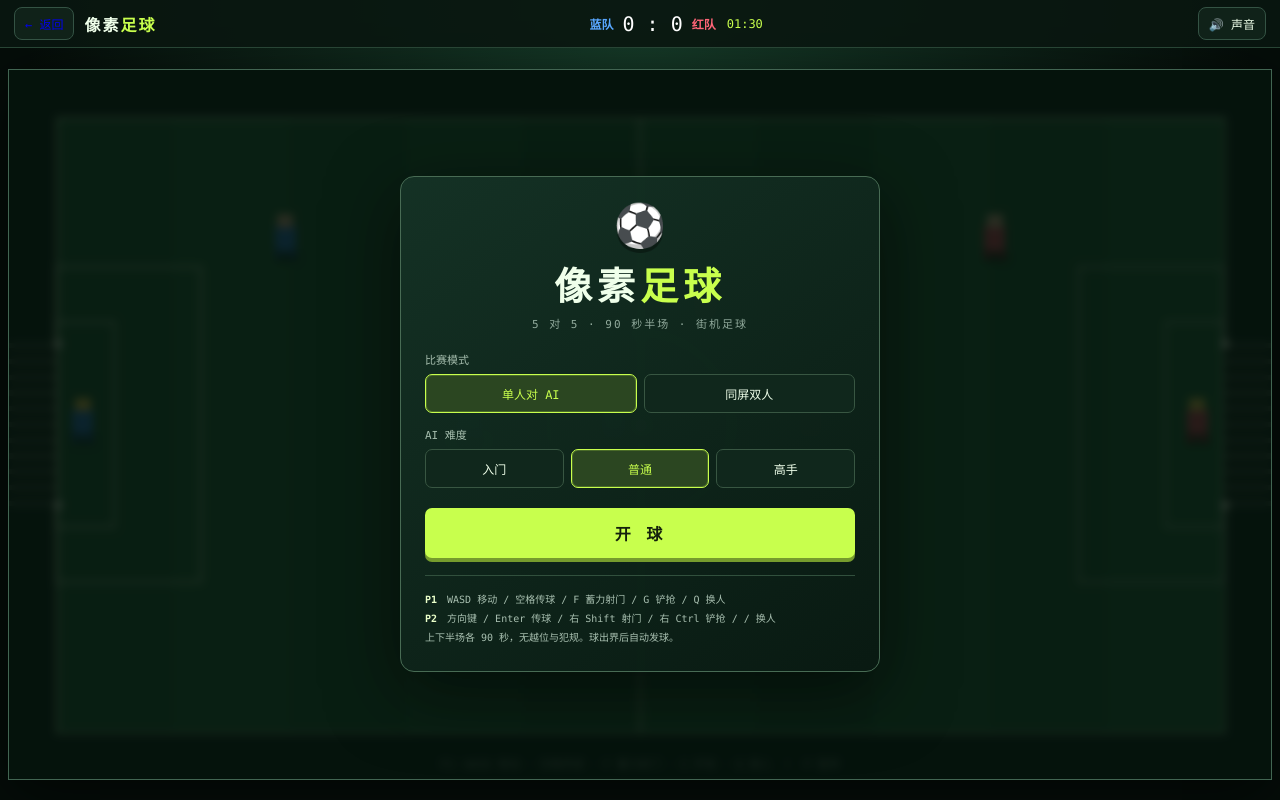
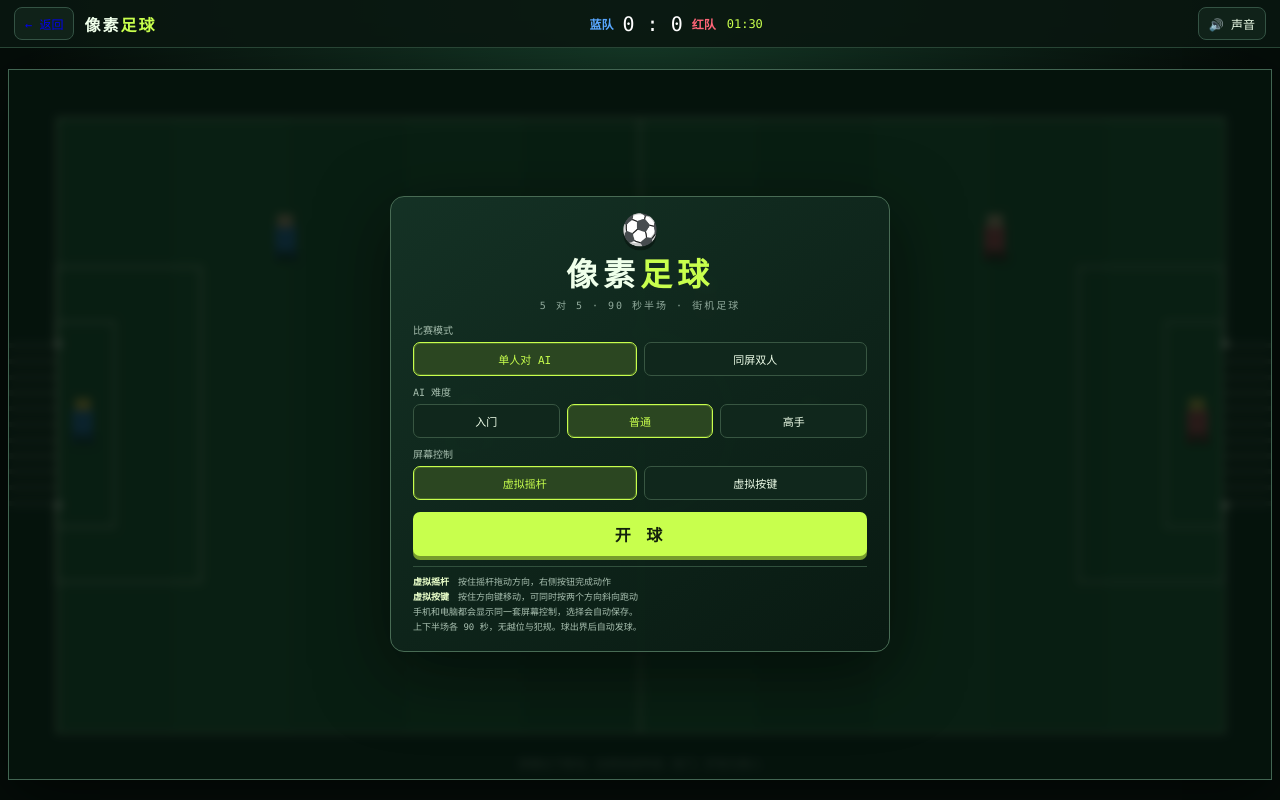
Before and after one commit to Xsny-001/cuiyanbin-game-space, a website: page games/football/index.html in a window 1280 px wide. Drawn offline with Linux system fonts and the light colour scheme.

Commit message:
Add selectable touch controls to football

```diff
--- a/games/football/index.html
+++ b/games/football/index.html
@@ -20,17 +20,19 @@
     #announce{position:absolute;top:14%;left:50%;transform:translateX(-50%);padding:7px 14px;border:1px solid #d9ff8377;border-radius:5px;background:#07150ddd;color:var(--lime);font-weight:bold;font-size:clamp(11px,1.8vw,18px);letter-spacing:2px;pointer-events:none;opacity:0;transition:opacity .15s;white-space:nowrap}#announce.show{opacity:1}
     #hint{position:absolute;bottom:8px;left:50%;transform:translateX(-50%);font-size:clamp(8px,1.1vw,11px);color:#d9eadcaa;white-space:nowrap;pointer-events:none}
     .overlay{position:absolute;inset:0;z-index:10;display:flex;align-items:center;justify-content:center;padding:16px;background:#05110bd9;backdrop-filter:blur(4px)}.overlay.hidden{display:none}
-    .panel{width:min(480px,96%);max-height:100%;overflow:auto;padding:24px;border:1px solid #486b54;border-radius:14px;background:linear-gradient(145deg,#153326f5,#091a12f5);box-shadow:0 20px 70px #0008;text-align:center}
-    .ball-logo{font-size:42px;filter:drop-shadow(0 4px 0 #0005)}h1{margin:6px 0 4px;font-size:clamp(25px,5vw,38px);letter-spacing:5px}h1 span{color:var(--lime)}.sub{margin:0 0 20px;color:var(--muted);font-size:11px;letter-spacing:2px}
-    .label{text-align:left;font-size:11px;color:#a5bdad;margin:13px 0 7px}.choices{display:flex;gap:7px}.choice{flex:1;border:1px solid #385642;background:#10271c;border-radius:7px;padding:10px 5px;font-size:12px}.choice.active{border-color:var(--lime);background:#2b4621;color:var(--lime);box-shadow:inset 0 0 0 1px #c8ff4d33}
-    .primary{width:100%;margin-top:20px;border:0;border-radius:7px;background:var(--lime);color:#13200c;font-weight:900;padding:13px;letter-spacing:3px;box-shadow:0 4px 0 #769c2d}.primary:active{transform:translateY(3px);box-shadow:0 1px 0 #769c2d}
-    .help{margin-top:17px;padding-top:14px;border-top:1px solid #31503d;text-align:left;font-size:10px;line-height:1.9;color:#a9c0b1}.help b{color:#eaffca}.result-score{font-size:46px;font-weight:900;margin:12px}#resultTitle{color:var(--lime)}
+    .panel{width:min(500px,96%);max-height:100%;overflow:auto;padding:16px 22px;border:1px solid #486b54;border-radius:14px;background:linear-gradient(145deg,#153326f5,#091a12f5);box-shadow:0 20px 70px #0008;text-align:center}
+    .ball-logo{font-size:30px;line-height:1.1;filter:drop-shadow(0 4px 0 #0005)}h1{margin:3px 0 2px;font-size:clamp(23px,4vw,32px);letter-spacing:5px}h1 span{color:var(--lime)}.sub{margin:0 0 10px;color:var(--muted);font-size:10px;letter-spacing:2px}
+    .label{text-align:left;font-size:10px;color:#a5bdad;margin:8px 0 5px}.choices{display:flex;gap:7px}.choice{flex:1;border:1px solid #385642;background:#10271c;border-radius:7px;padding:8px 5px;font-size:11px}.choice.active{border-color:var(--lime);background:#2b4621;color:var(--lime);box-shadow:inset 0 0 0 1px #c8ff4d33}
+    .primary{width:100%;margin-top:12px;border:0;border-radius:7px;background:var(--lime);color:#13200c;font-weight:900;padding:10px;letter-spacing:3px;box-shadow:0 4px 0 #769c2d}.primary:active{transform:translateY(3px);box-shadow:0 1px 0 #769c2d}
+    .help{margin-top:10px;padding-top:8px;border-top:1px solid #31503d;text-align:left;font-size:9px;line-height:1.65;color:#a9c0b1}.help b{color:#eaffca}.result-score{font-size:46px;font-weight:900;margin:12px}#resultTitle{color:var(--lime)}
     #pauseBtn{display:none}body.playing #pauseBtn{display:block}
-    #touch{display:none;position:absolute;inset:0;pointer-events:none;z-index:4}.touch-side{position:absolute;bottom:8px;display:flex;align-items:flex-end;gap:8px;pointer-events:none}.touch-side.p1{left:10px}.touch-side.p2{right:10px;flex-direction:row-reverse}.stick{width:92px;height:92px;border:2px solid #ffffff35;border-radius:50%;background:#07130c55;pointer-events:auto;position:relative}.nub{position:absolute;left:29px;top:29px;width:32px;height:32px;border-radius:50%;background:#e9ffd788;border:1px solid white}
+    #touch{display:none;position:absolute;inset:0;pointer-events:none;z-index:4}.touch-side{position:absolute;bottom:8px;display:flex;align-items:flex-end;justify-content:space-between;gap:8px;pointer-events:none}.touch-side.p1{left:10px;right:10px}.touch-side.p2{right:10px;flex-direction:row-reverse;display:none}.stick{width:92px;height:92px;border:2px solid #ffffff35;border-radius:50%;background:#07130c55;pointer-events:auto;position:relative}.nub{position:absolute;left:29px;top:29px;width:32px;height:32px;border-radius:50%;background:#e9ffd788;border:1px solid white}
+    .dpad{display:none;width:96px;height:96px;grid-template:repeat(3,1fr)/repeat(3,1fr);gap:2px;pointer-events:auto}.padbtn{border:1px solid #ffffff45;border-radius:6px;background:#0a2117cc;font-size:13px;padding:0;touch-action:none}.padbtn[data-dir=up]{grid-area:1/2}.padbtn[data-dir=left]{grid-area:2/1}.padbtn.mid{grid-area:2/2;border:0;background:#07130c44;border-radius:50%;font-size:14px}.padbtn[data-dir=right]{grid-area:2/3}.padbtn[data-dir=down]{grid-area:3/2}.padbtn.pressed{background:#c8ff4d;color:#0a180b}
+    body.scheme-pad .stick{display:none}body.scheme-pad .dpad{display:grid}
     .actions{display:grid;grid-template-columns:repeat(2,48px);gap:6px;pointer-events:auto}.act{height:44px;border-radius:50%;border:1px solid #ffffff55;background:#112b20cc;font-size:10px;font-weight:bold;padding:0}.act.shoot{background:#a3d536bb;color:#0a180b}.act.pressed{filter:brightness(1.6);transform:scale(.94)}
-    body.playing.touch #touch{display:block}body.touch #hint{display:none}body.twotouch .stick{width:76px;height:76px}body.twotouch .nub{left:23px;top:23px;width:28px;height:28px}body.twotouch .actions{grid-template-columns:repeat(2,40px)}body.twotouch .act{height:37px;font-size:9px}
+    body.playing #touch{display:block}body.playing #hint{opacity:0}body.twotouch .touch-side{width:auto;gap:22px}body.twotouch .touch-side.p1{right:auto}body.twotouch .touch-side.p2{display:flex}body.twotouch .stick{width:76px;height:76px}body.twotouch .nub{left:23px;top:23px;width:28px;height:28px}body.twotouch .dpad{width:78px;height:78px}body.twotouch .actions{grid-template-columns:repeat(2,40px)}body.twotouch .act{height:37px;font-size:9px}
     @media(max-width:700px){header{height:40px;padding-left:8px;padding-right:8px}.brand{font-size:11px}.back,.icon{padding:5px 7px}.icon{font-size:0}.icon::first-letter{font-size:13px}#scoreboard{gap:5px;font-size:10px}#score{font-size:16px}#stage{padding:3px}.panel{padding:16px}.help{font-size:9px}h1{margin:2px}.sub{margin-bottom:8px}.label{margin-top:8px}.primary{margin-top:12px;padding:10px}.ball-logo{font-size:28px}}
-    @media(orientation:portrait) and (max-width:700px){#frame{width:100%}body.playing #stage{align-items:center}.touch-side{bottom:-104px}body.playing #frame{overflow:visible;margin-bottom:100px}body.playing.touch #touch{inset:0}#announce{top:8%}}
+    @media(orientation:portrait) and (max-width:700px){#frame{width:100%}.overlay{position:fixed;inset:40px 0 0;padding:6px}body.playing #stage{align-items:flex-start;padding-top:10px}body.playing #frame{overflow:visible;margin-bottom:0}.touch-side{position:fixed;bottom:max(14px,env(safe-area-inset-bottom))}body.twotouch .touch-side{gap:2px}#announce{top:8%}}
     @media(prefers-reduced-motion:reduce){*{transition:none!important}}
   </style>
 </head>
@@ -43,15 +45,16 @@
   </header>
   <main id="stage"><div id="frame">
     <canvas id="game" width="480" height="270" aria-label="像素足球比赛画面"></canvas>
-    <div id="announce"></div><div id="hint">P1：WASD 移动 · 空格传球 · F 蓄力射门 · G 铲抢 · Q 换人　｜　P 暂停</div>
+    <div id="announce"></div><div id="hint">屏幕左下移动，右侧完成传球、射门、铲抢与换人</div>
     <div id="touch">
-      <div class="touch-side p1" data-side="0"><div class="stick"><div class="nub"></div></div><div class="actions"><button class="act" data-act="switch">换人</button><button class="act" data-act="pass">传球</button><button class="act" data-act="tackle">铲抢</button><button class="act shoot" data-act="shoot">射门</button></div></div>
-      <div class="touch-side p2" data-side="1"><div class="stick"><div class="nub"></div></div><div class="actions"><button class="act" data-act="switch">换人</button><button class="act" data-act="pass">传球</button><button class="act" data-act="tackle">铲抢</button><button class="act shoot" data-act="shoot">射门</button></div></div>
+      <div class="touch-side p1" data-side="0"><div class="stick"><div class="nub"></div></div><div class="dpad" aria-label="方向键"><button class="padbtn" data-dir="up" aria-label="向上">▲</button><button class="padbtn" data-dir="left" aria-label="向左">◀</button><span class="padbtn mid" aria-hidden="true">●</span><button class="padbtn" data-dir="right" aria-label="向右">▶</button><button class="padbtn" data-dir="down" aria-label="向下">▼</button></div><div class="actions"><button class="act" data-act="switch">换人</button><button class="act" data-act="pass">传球</button><button class="act" data-act="tackle">铲抢</button><button class="act shoot" data-act="shoot">射门</button></div></div>
+      <div class="touch-side p2" data-side="1"><div class="stick"><div class="nub"></div></div><div class="dpad" aria-label="方向键"><button class="padbtn" data-dir="up" aria-label="向上">▲</button><button class="padbtn" data-dir="left" aria-label="向左">◀</button><span class="padbtn mid" aria-hidden="true">●</span><button class="padbtn" data-dir="right" aria-label="向右">▶</button><button class="padbtn" data-dir="down" aria-label="向下">▼</button></div><div class="actions"><button class="act" data-act="switch">换人</button><button class="act" data-act="pass">传球</button><button class="act" data-act="tackle">铲抢</button><button class="act shoot" data-act="shoot">射门</button></div></div>
     </div>
     <div class="overlay" id="menu"><div class="panel"><div class="ball-logo">⚽</div><h1>像素<span>足球</span></h1><p class="sub">5 对 5 · 90 秒半场 · 街机足球</p>
       <div class="label">比赛模式</div><div class="choices" id="modeChoices"><button class="choice active" data-value="single">单人对 AI</button><button class="choice" data-value="double">同屏双人</button></div>
       <div class="label" id="difficultyLabel">AI 难度</div><div class="choices" id="difficultyChoices"><button class="choice" data-value="easy">入门</button><button class="choice active" data-value="normal">普通</button><button class="choice" data-value="hard">高手</button></div>
-      <button class="primary" id="startBtn">开 球</button><div class="help"><b>P1</b>　WASD 移动 / 空格传球 / F 蓄力射门 / G 铲抢 / Q 换人<br><b>P2</b>　方向键 / Enter 传球 / 右 Shift 射门 / 右 Ctrl 铲抢 / / 换人<br>上下半场各 90 秒，无越位与犯规。球出界后自动发球。</div>
+      <div class="label">屏幕控制</div><div class="choices" id="controlChoices"><button class="choice active" data-value="stick">虚拟摇杆</button><button class="choice" data-value="pad">虚拟按键</button></div>
+      <button class="primary" id="startBtn">开 球</button><div class="help"><b>虚拟摇杆</b>　按住摇杆拖动方向，右侧按钮完成动作<br><b>虚拟按键</b>　按住方向键移动，可同时按两个方向斜向跑动<br>手机和电脑都会显示同一套屏幕控制，选择会自动保存。<br>上下半场各 90 秒，无越位与犯规。球出界后自动发球。</div>
     </div></div>
     <div class="overlay hidden" id="pause"><div class="panel"><h2>比赛暂停</h2><p class="sub">喝口水，再回球场。</p><button class="primary" id="resumeBtn">继续比赛</button><button class="choice" id="quitBtn" style="margin-top:14px;width:100%">返回主菜单</button></div></div>
     <div class="overlay hidden" id="result"><div class="panel"><div class="ball-logo">🏆</div><h2 id="resultTitle">蓝队获胜</h2><div class="result-score" id="resultScore">3 : 1</div><p class="sub" id="resultSub">精彩的比赛！</p><button class="primary" id="rematchBtn">再赛一场</button><button class="choice" id="resultMenuBtn" style="margin-top:14px;width:100%">返回主菜单</button></div></div>
@@ -64,7 +67,7 @@
 const W=480,H=270,L=18,R=462,T=18,B=252,GOAL_T=105,GOAL_B=165,DT=1/120;
 const canvas=document.getElementById('game'),ctx=canvas.getContext('2d');ctx.imageSmoothingEnabled=false;
 const $=id=>document.getElementById(id), announceEl=$('announce');
-const G={state:'menu',beforePause:'play',mode:'single',difficulty:'normal',half:1,time:90,score:[0,0],timer:0,event:'',settled:false,kickTeam:0,restartTeam:0,restartType:'',last:0,acc:0};
+const G={state:'menu',beforePause:'play',mode:'single',difficulty:'normal',control:'stick',half:1,time:90,score:[0,0],timer:0,event:'',settled:false,kickTeam:0,restartTeam:0,restartType:'',last:0,acc:0};
 const ball={x:240,y:135,vx:0,vy:0,r:2.5,lastTeam:0,lock:0,owner:null};
 const controls=[newControl(),newControl()]; let players=[],particles=[],selected=[null,null],shake=0,frameTime=0;
 const keys=new Set();
@@ -73,17 +76,17 @@ function clamp(v,a,b){return Math.max(a,Math.min(b,v))}function len(x,y){return
 function beep(name){if(window.CYB)CYB.sound.play(name)}
 function announce(text,dur){G.event=text;announceEl.textContent=text;announceEl.classList.toggle('show',!!text);if(dur)G.timer=dur}
 function choiceGroup(id,fn){$(id).addEventListener('click',e=>{let b=e.target.closest('button');if(!b)return;$(id).querySelectorAll('button').forEach(x=>x.classList.toggle('active',x===b));fn(b.dataset.value);beep('click')})}
-let settings=window.CYB?CYB.store.get('football.settings',{}):{};G.mode=settings.mode==='double'?'double':'single';G.difficulty=['easy','normal','hard'].includes(settings.difficulty)?settings.difficulty:'normal';
-function syncMenu(){document.querySelectorAll('#modeChoices button').forEach(b=>b.classList.toggle('active',b.dataset.value===G.mode));document.querySelectorAll('#difficultyChoices button').forEach(b=>b.classList.toggle('active',b.dataset.value===G.difficulty));$('difficultyLabel').style.display=G.mode==='single'?'block':'none';$('difficultyChoices').style.display=G.mode==='single'?'flex':'none'}
-choiceGroup('modeChoices',v=>{G.mode=v;syncMenu()});choiceGroup('difficultyChoices',v=>G.difficulty=v);syncMenu();
+let settings=window.CYB?CYB.store.get('football.settings',{}):{};G.mode=settings.mode==='double'?'double':'single';G.difficulty=['easy','normal','hard'].includes(settings.difficulty)?settings.difficulty:'normal';G.control=settings.control==='pad'?'pad':'stick';
+function syncMenu(){document.querySelectorAll('#modeChoices button').forEach(b=>b.classList.toggle('active',b.dataset.value===G.mode));document.querySelectorAll('#difficultyChoices button').forEach(b=>b.classList.toggle('active',b.dataset.value===G.difficulty));document.querySelectorAll('#controlChoices button').forEach(b=>b.classList.toggle('active',b.dataset.value===G.control));$('difficultyLabel').style.display=G.mode==='single'?'block':'none';$('difficultyChoices').style.display=G.mode==='single'?'flex':'none';document.body.classList.toggle('scheme-stick',G.control==='stick');document.body.classList.toggle('scheme-pad',G.control==='pad')}
+choiceGroup('modeChoices',v=>{G.mode=v;syncMenu()});choiceGroup('difficultyChoices',v=>G.difficulty=v);choiceGroup('controlChoices',v=>{G.control=v;syncMenu()});syncMenu();
 function makePlayer(team,role,index){return {team,role,index,x:0,y:0,vx:0,vy:0,fx:team? -1:1,fy:0,r:5,stun:0,tackle:0,cool:0,ai:0,has:false};}
 function resetTeams(kickTeam){
  players=[];for(let t=0;t<2;t++){['GK','DF','DF','MF','FW'].forEach((role,i)=>players.push(makePlayer(t,role,i)))}
  for(const p of players){const dir=p.team===0?1:-1;let bx=p.role==='GK'?28:p.role==='DF'?105:p.role==='MF'?175:215;let ys=p.role==='DF'?[65,205]:p.role==='GK'?[135]:p.role==='MF'?[135]:[p.index%2?180:90];p.x=p.team===0?bx:W-bx;p.y=ys[0];if(kickTeam===p.team&&p.role==='FW'){p.x=240-dir*10;p.y=135}p.vx=p.vy=0;p.stun=p.tackle=p.cool=0;p.has=false}
  selected=[players.find(p=>p.team===0&&p.role==='MF'),players.find(p=>p.team===1&&p.role==='MF')];ball.x=240;ball.y=135;ball.vx=ball.vy=0;ball.owner=null;ball.lock=.3;ball.lastTeam=kickTeam;clearInputs();
 }
-function clearInputs(){keys.clear();for(const c of controls){c.x=c.y=0;c.shoot=false;c.charge=0;c.passTap=c.tackleTap=c.switchTap=false}document.querySelectorAll('.nub').forEach(n=>n.style.transform='');document.querySelectorAll('.act').forEach(b=>b.classList.remove('pressed'))}
-function startGame(){G.score=[0,0];G.half=1;G.time=90;G.settled=false;G.state='kickoff';G.kickTeam=Math.random()<.5?0:1;resetTeams(G.kickTeam);announce('上半场 · 准备开球',1.6);$('menu').classList.add('hidden');$('result').classList.add('hidden');$('pause').classList.add('hidden');document.body.classList.add('playing');document.body.classList.toggle('twotouch',G.mode==='double');updateTouch();if(window.CYB)CYB.store.set('football.settings',{mode:G.mode,difficulty:G.difficulty});beep('click')}
+function clearInputs(){keys.clear();for(const c of controls){c.x=c.y=0;c.shoot=false;c.charge=0;c.passTap=c.tackleTap=c.switchTap=false}document.querySelectorAll('.nub').forEach(n=>n.style.transform='');document.querySelectorAll('.act,.padbtn').forEach(b=>b.classList.remove('pressed'));if(typeof padPointers!=='undefined')padPointers.forEach(m=>m.clear())}
+function startGame(){G.score=[0,0];G.half=1;G.time=90;G.settled=false;G.state='kickoff';G.kickTeam=Math.random()<.5?0:1;resetTeams(G.kickTeam);announce('上半场 · 准备开球',1.6);$('menu').classList.add('hidden');$('result').classList.add('hidden');$('pause').classList.add('hidden');document.body.classList.add('playing');document.body.classList.toggle('twotouch',G.mode==='double');updateTouch();if(window.CYB)CYB.store.set('football.settings',{mode:G.mode,difficulty:G.difficulty,control:G.control});beep('click')}
 function updateTouch(){document.querySelector('.touch-side.p2').style.display=G.mode==='double'?'flex':'none'}
 function activeHuman(team){return G.mode==='double'||team===0}
 function controlled(p){return activeHuman(p.team)&&selected[p.team]===p}
@@ -134,6 +137,9 @@ const map={KeyW:[0,'y',-1],KeyS:[0,'y',1],KeyA:[0,'x',-1],KeyD:[0,'x',1],ArrowUp
 addEventListener('keydown',e=>{if(map[e.code]||['Space','Enter','KeyF','ShiftRight','KeyG','ControlRight','KeyQ','Slash','KeyP','Escape'].includes(e.code))e.preventDefault();if(e.repeat&&['Space','Enter','KeyG','ControlRight','KeyQ','Slash','KeyP','Escape'].includes(e.code))return;keys.add(e.code);if(e.code==='KeyP'||e.code==='Escape'){togglePause();return}if(G.state!=='play')return;if(map[e.code]){let [t,a,v]=map[e.code];controls[t][a]=v}if(e.code==='Space')controls[0].passTap=true;if(e.code==='Enter'&&G.mode==='double')controls[1].passTap=true;if(e.code==='KeyF')controls[0].shoot=true;if(e.code==='ShiftRight'&&G.mode==='double')controls[1].shoot=true;if(e.code==='KeyG')controls[0].tackleTap=true;if(e.code==='ControlRight'&&G.mode==='double')controls[1].tackleTap=true;if(e.code==='KeyQ')controls[0].switchTap=true;if(e.code==='Slash'&&G.mode==='double')controls[1].switchTap=true});
 addEventListener('keyup',e=>{keys.delete(e.code);if(map[e.code]){let [t,a,v]=map[e.code];if(controls[t][a]===v)controls[t][a]=0}if(e.code==='KeyF')controls[0].shoot=false;if(e.code==='ShiftRight')controls[1].shoot=false});
 document.querySelectorAll('.stick').forEach(stick=>{let side=+stick.parentElement.dataset.side,pid=null,nub=stick.querySelector('.nub');function move(e){if(e.pointerId!==pid)return;let r=stick.getBoundingClientRect(),dx=e.clientX-(r.left+r.width/2),dy=e.clientY-(r.top+r.height/2),m=len(dx,dy),max=r.width*.34;if(m>max){dx*=max/m;dy*=max/m}controls[side].x=dx/max;controls[side].y=dy/max;nub.style.transform=`translate(${dx}px,${dy}px)`}stick.addEventListener('pointerdown',e=>{pid=e.pointerId;stick.setPointerCapture(pid);move(e)});stick.addEventListener('pointermove',move);function end(e){if(e.pointerId!==pid)return;pid=null;controls[side].x=controls[side].y=0;nub.style.transform=''}stick.addEventListener('pointerup',end);stick.addEventListener('pointercancel',end)});
+const padPointers=[new Map(),new Map()];
+function applyPad(side){let dirs=[...padPointers[side].values()];controls[side].x=(dirs.includes('right')?1:0)-(dirs.includes('left')?1:0);controls[side].y=(dirs.includes('down')?1:0)-(dirs.includes('up')?1:0)}
+document.querySelectorAll('.padbtn[data-dir]').forEach(btn=>{let side=+btn.closest('.touch-side').dataset.side,dir=btn.dataset.dir;btn.addEventListener('pointerdown',e=>{e.preventDefault();btn.setPointerCapture(e.pointerId);padPointers[side].set(e.pointerId,dir);btn.classList.add('pressed');applyPad(side)});function end(e){if(!padPointers[side].has(e.pointerId))return;padPointers[side].delete(e.pointerId);btn.classList.remove('pressed');applyPad(side)}btn.addEventListener('pointerup',end);btn.addEventListener('pointercancel',end);btn.addEventListener('lostpointercapture',end)});
 document.querySelectorAll('.act').forEach(btn=>{let side=+btn.closest('.touch-side').dataset.side,act=btn.dataset.act;btn.addEventListener('pointerdown',e=>{e.preventDefault();btn.setPointerCapture(e.pointerId);btn.classList.add('pressed');if(act==='shoot')controls[side].shoot=true;else controls[side][act+'Tap']=true});function end(){btn.classList.remove('pressed');if(act==='shoot')controls[side].shoot=false}btn.addEventListener('pointerup',end);btn.addEventListener('pointercancel',end)});
 $('startBtn').onclick=startGame;$('rematchBtn').onclick=startGame;$('pauseBtn').onclick=togglePause;$('resumeBtn').onclick=togglePause;$('quitBtn').onclick=quit;$('resultMenuBtn').onclick=quit;$('soundBtn').onclick=()=>{if(window.CYB){CYB.sound.toggle();syncSound()}};function syncSound(){$('soundBtn').textContent=window.CYB&&CYB.sound.enabled?'🔊 声音':'🔇 静音'}syncSound();
 addEventListener('blur',()=>{clearInputs();if(G.state==='play')togglePause()});document.addEventListener('visibilitychange',()=>{if(document.hidden){clearInputs();if(G.state==='play')togglePause()}});if(matchMedia('(pointer:coarse)').matches)document.body.classList.add('touch');
```
Also changed, not shown: README.md.
